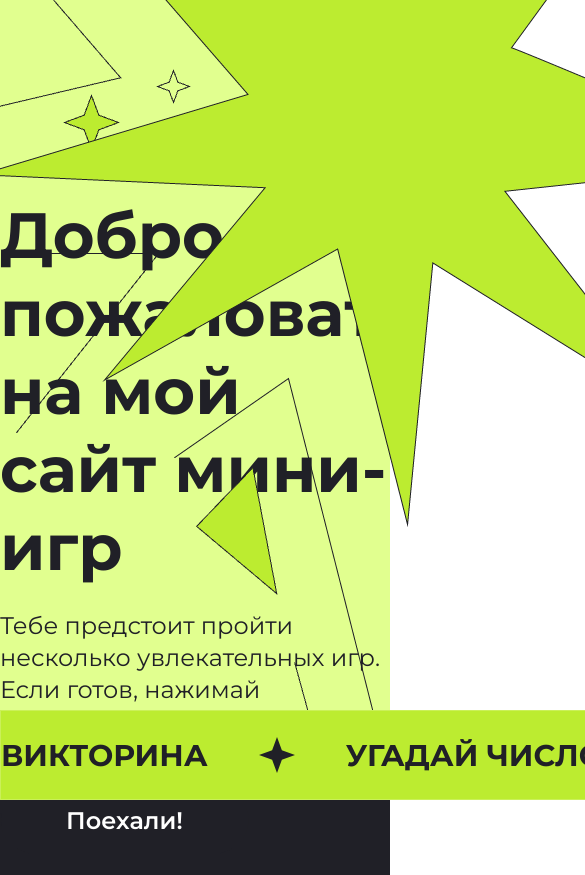
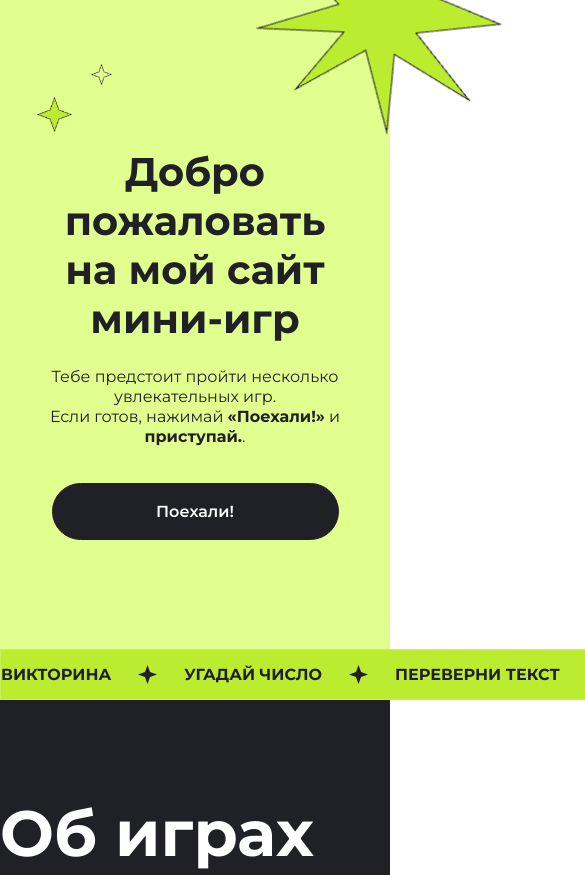
Before and after one commit to igrushkina92/Mini-games-site, a plain HTML site: page index.html in a window 390 px wide. Shown: the top 875 px of the page, 585 px wide, since content can reach past the window. Drawn offline with Linux system fonts and the light colour scheme.

Commit message:
Отредактированa стилистика блока top

```diff
--- a/_mobile.scss
+++ b/_mobile.scss
@@ -1 +1,100 @@
-@media (max-width: 767px)
+@media (max-width: 767px) {
+
+    center {
+        padding-left: 16px;
+        padding-right: 16px;
+    }
+
+    .top {
+    height: 649px;
+    position: relative;
+
+        &__vector {
+            &_5 {
+                display: none;
+            }
+
+            &_1 {
+                position: absolute;
+                top: 97px;
+                left: 37px;
+                height: 35px;
+            }
+
+            &_2 {
+                position: absolute;
+                top: 64px;
+                left: 91px;
+                height: 21px;
+            }
+
+            &_3 {
+                position: absolute;
+                top: 580px;
+                right: 34px;
+                height: 41px;
+            }
+            &_4 {
+                position: absolute;
+                top: 557px;
+                right: 86px;
+                height: 18px;
+            }
+
+
+            &_6 {
+                display: block;
+                position: absolute;
+                top: -103px;
+                right: -112px;
+
+            }
+        }
+
+        &__title {
+            width: 262px;
+            font-size: 40px;
+            font-weight: 700;
+            line-height: 49px;
+            letter-spacing: 0px;
+            text-align: center;
+            padding-top: 147px;
+        }
+
+        &__text {
+            font-size: 16px;
+            font-weight: 400;
+            line-height: 20px;
+            letter-spacing: 0px;
+            text-align: center;
+            padding-top: 24px;
+        }
+
+        &__link {
+            width: 285px;
+            height: 55px;
+            font-size: 16px;
+            margin-top: 36px;
+        }
+
+        &__content {
+            display: flex;
+            flex-direction: column;
+            align-items: center;
+        }
+    }
+
+    .running-line {
+        width: 1717px;
+        height: 51px;
+        gap: 27px;
+
+        &__text {
+            font-size: 16px;
+        }
+
+        &__img {
+            height: 19px;
+        }
+    }
+}
--- a/index.html
+++ b/index.html
@@ -21,6 +21,7 @@
             <img class="top__vector top__vector_3" src="img/Star-4.png" alt="star">
             <img class="top__vector top__vector_4" src="img/Star-5.png" alt="star">
             <img class="top__vector top__vector_5" src="img/Star-group.png" alt="star">
+            <img class="top__vector top__vector_6" src="img/Star-mobile.png" alt="star">
 
         </div>
     </div>
--- a/style.scss
+++ b/style.scss
@@ -55,6 +55,10 @@ $color-text:rgb(32, 32, 39);
             height: 37px;
             left: 948px;
             top: 538px;
+         }
+         &_6 {
+            display: none;
+            height: 238px;
          }
     }
     &__title {
```
Also changed, not shown: img/Star-mobile.png (added), style.css, 1 other file.
